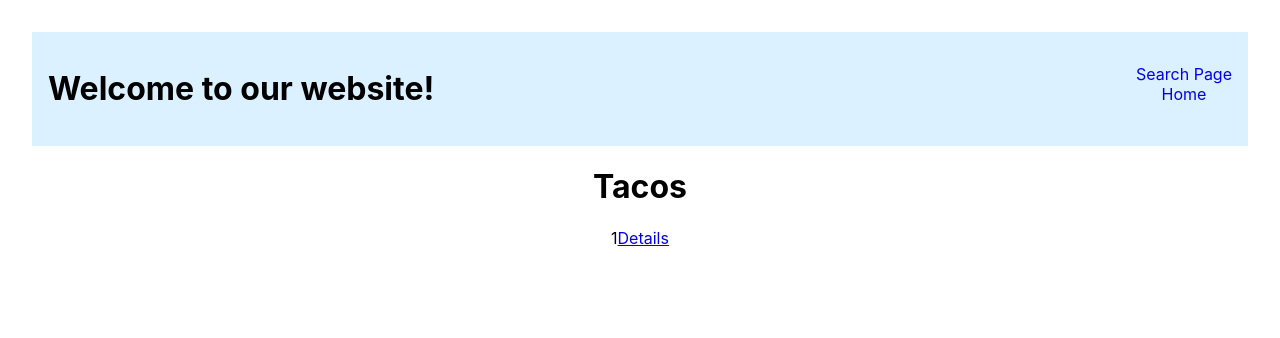
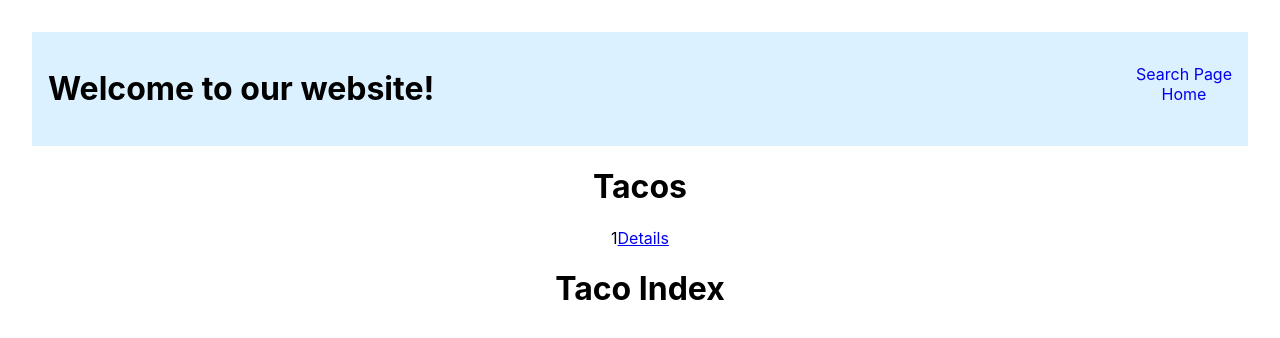
Before and after one commit to brayanesteves/structure-base-vite-reactjs-nodejsv18.18.2, a React (Vite) app: page /tacos/1 in a window 1280 px wide. Shown: the top 338 px of the page. Built offline with nearby package versions, Linux system fonts and the light colour scheme.

Commit message:
Structure Base[Layer: Components] - TacoIndex [11/04/2024]

```diff
--- a/src/App.jsx
+++ b/src/App.jsx
@@ -6,8 +6,10 @@ import { Tacos }          from './components/Tacos';
 import { Home }           from './components/Home';
 import { TacoDetails }    from './components/TacoDetails';
 import { NotFound }       from './components/http/404';
+import { TacoIndex }      from './components/TacoIndex';
 
 function App() {
+
   return (
     <div className="App">
       <Header />
@@ -15,6 +17,7 @@ function App() {
         <Route path='/' element={<Home />} />
         <Route path='/search-page' element={<SearchPage />} />
         <Route path='/tacos/:search' element={<Tacos />}>
+          <Route index element={<TacoIndex />} />
           <Route path='details' element={<TacoDetails />} />
         </Route>
         <Route path='*' element={<NotFound />} />
--- /dev/null
+++ b/src/components/TacoIndex.jsx
@@ -0,0 +1 @@
+export const TacoIndex = () => <h1>Taco Index</h1>;
```
Also changed, not shown: src/utils/routes.js (+5 -5 lines).
